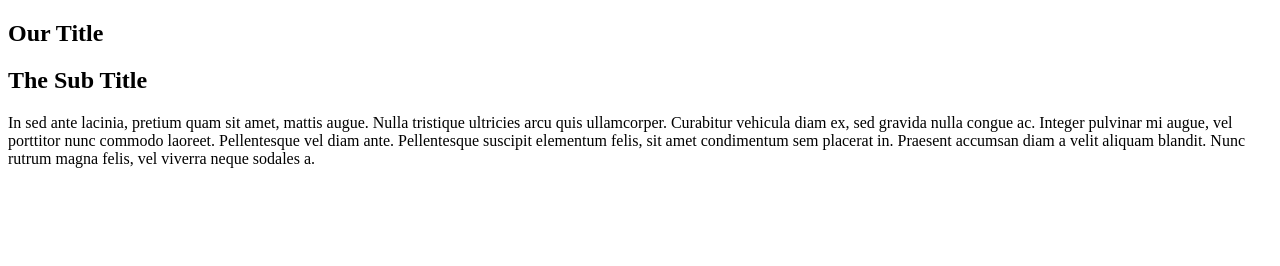
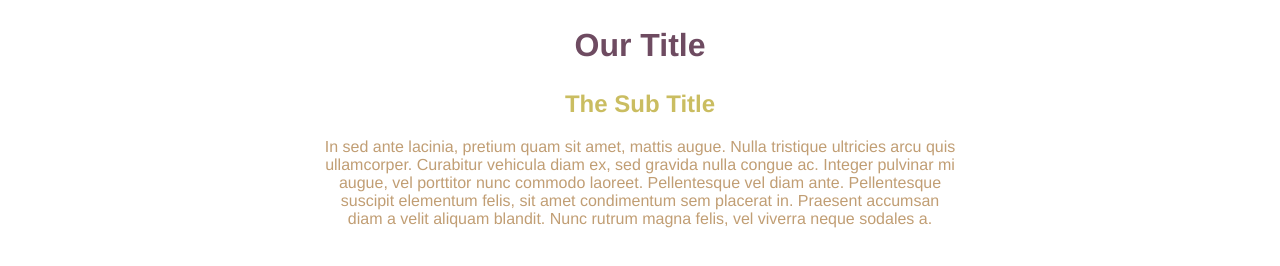
Before and after one commit to budsimpson/04.02-206-font-colors-starter, a plain HTML site: page index.html in a window 1280 px wide. Drawn offline with Linux system fonts and the light colour scheme.

Commit message:
Added color styling for h1, h2, and p elements based on device

```diff
--- a/css/main.css
+++ b/css/main.css
@@ -1,18 +1,56 @@
+@charset "UTF-8";
+/* CSS Document */
+
 body, html {
-  text-align: center;
+  color: #ff8641;
   font-family: Gotham, Helvetica, Arial, sans-serif;
   font-size: 1em;
+  text-align: center;
 }
 
 section {
+  margin: auto;
   width: 50%;
-  margin: auto;
 }
 
 h1 {
+  color: #7b7d70;
   font-size: 2em;
 }
 
 h2 {
+  color: #4eafb8;
   font-size: 1.5em;
 }
+
+/*---------- TABLET (Tablets larger than 768px wide) ----------*/
+
+@media (min-width: 768px) {
+	h1 {
+		color: #02cbd2;
+	}
+
+	h2 {
+		color: #fcc02a;
+	}
+
+	p {
+		color: #7b8f8e;
+	}
+}
+
+/*---------- DESKTOPS (Monitors larger than 1200px wide) ----------*/
+
+@media (min-width: 1200px) {
+	h1 {
+		color: #6e4b61;
+	}
+
+	h2 {
+		color: #cabd61;
+	}
+
+	p {
+		color: #c19e74;
+	}
+}
--- a/index.html
+++ b/index.html
@@ -2,17 +2,17 @@
 <html lang="en">
 
 	<head>
+		<meta charset="utf-8">
 		<title>Changing font colors</title>
+		<link rel="stylesheet" type="text/css" href="css/main.css">
 	</head>
 
 	<body>
-
 		<section>
 		    <h1>Our Title</h1>
 		    <h2>The Sub Title</h2>
 		    <p>In sed ante lacinia, pretium quam sit amet, mattis augue. Nulla tristique ultricies arcu quis ullamcorper. Curabitur vehicula diam ex, sed gravida nulla congue ac. Integer pulvinar mi augue, vel porttitor nunc commodo laoreet. Pellentesque vel diam ante. Pellentesque suscipit elementum felis, sit amet condimentum sem placerat in. Praesent accumsan diam a velit aliquam blandit. Nunc rutrum magna felis, vel viverra neque sodales a.</p>
 		</section>
-
 	</body>
 
 </html>
```
Lines whose indentation alone changed are shown as unchanged.
